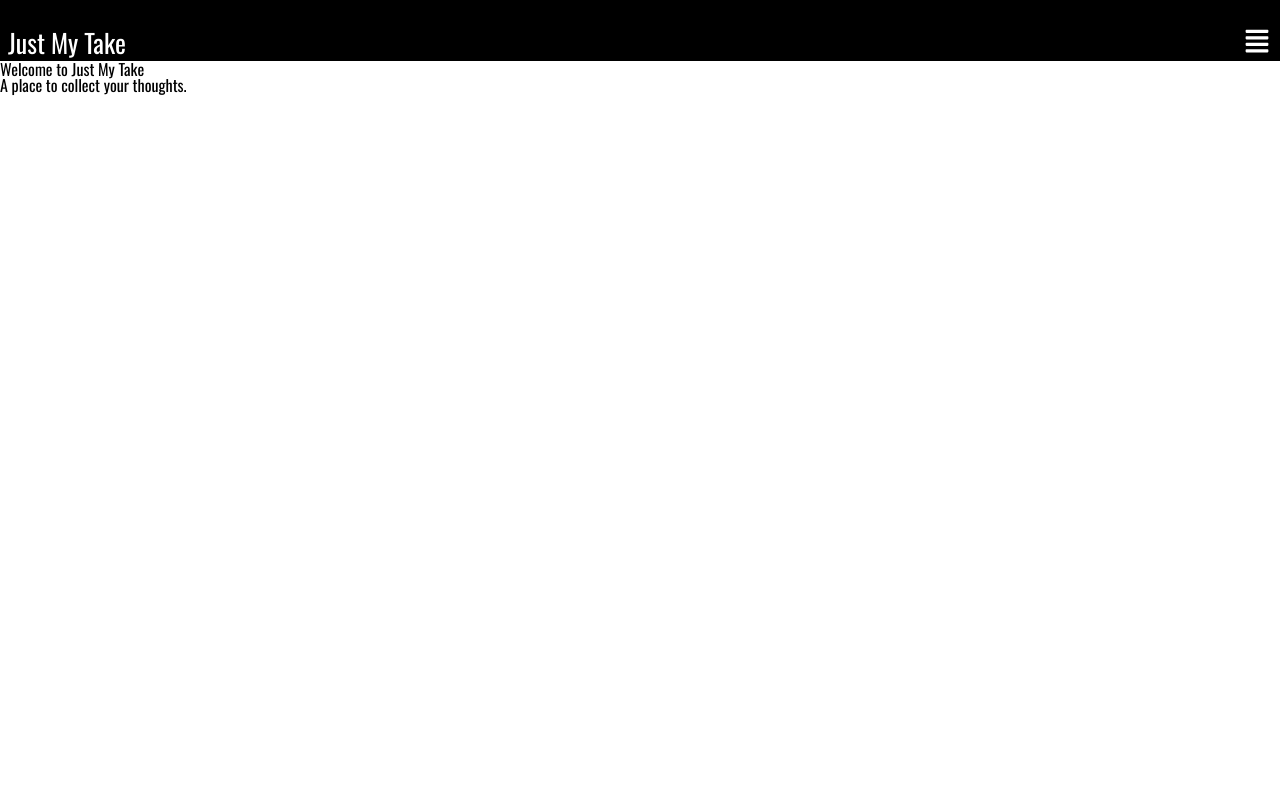
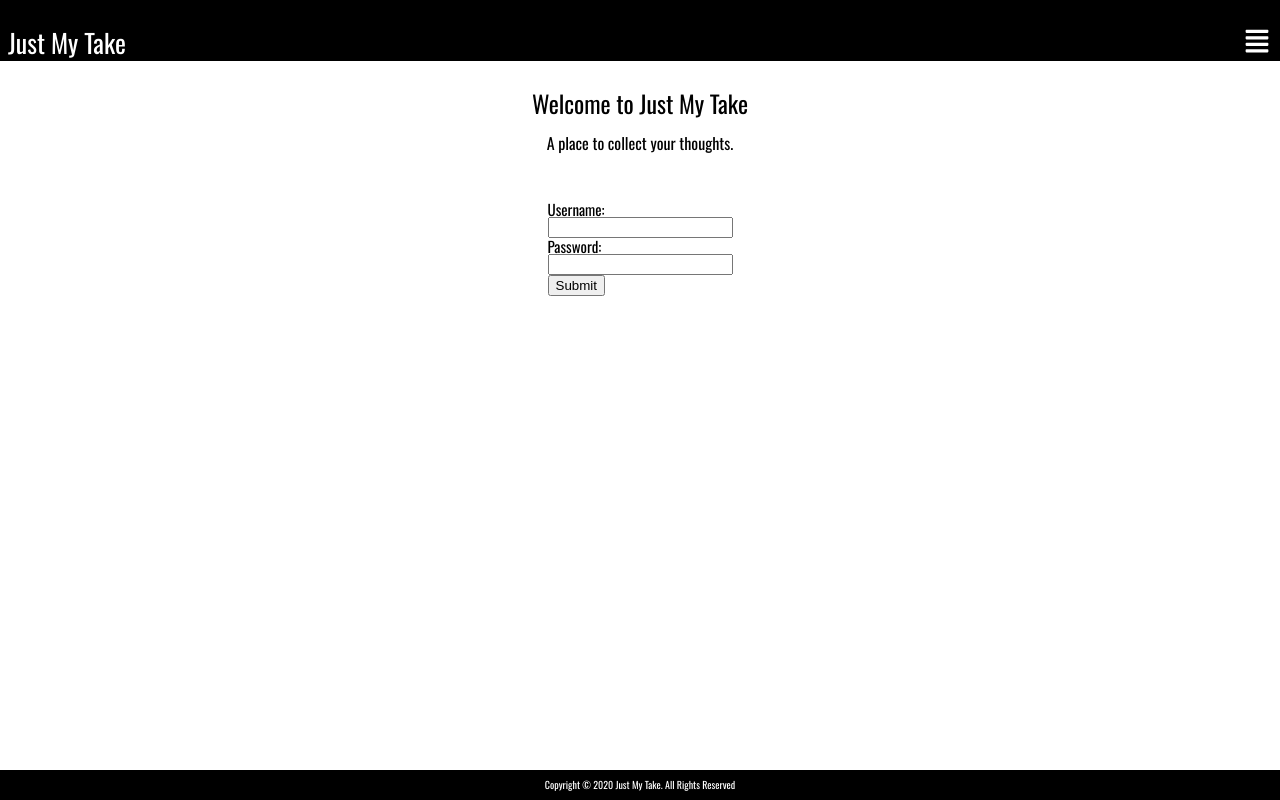
Before and after one commit to EidorianAvi/JustMyTake-Frontend, a React (Create React App) app: page /login in a window 1280 px wide. Built offline with nearby package versions, Linux system fonts and the light colour scheme.

Commit message:
Start building out login form

```diff
--- a/src/App.js
+++ b/src/App.js
@@ -6,6 +6,7 @@ import HomePage from './components/Home/HomePage';
 import MyTakes from './components/MyTakes/MyTakes';
 import Profile from './components/Profile/Profile';
 import Login from './components/Login/Login';
+import Footer from './components/Shared/Footer';
 
 class App extends Component {
   render() {
@@ -17,6 +18,7 @@ class App extends Component {
           <Route path="/my-takes" component={MyTakes}/>
           <Route path="/profile" component={Profile}/>
           <Route path="/login" component={Login} />
+          <Footer />
         </div>
       </BrowserRouter>
     );
--- a/src/components/Login/Login.css
+++ b/src/components/Login/Login.css
@@ -0,0 +1,27 @@
+.login-page {
+    display: flex;
+    flex-direction: column;
+    justify-content: center;
+    align-items: center;
+    width: 100%;
+}
+
+.banner {
+    display: flex;
+    flex-direction: column;
+    justify-content: center;
+    align-items: center;
+}
+
+.banner h2 {
+    font-size: 24px;
+    padding: 30px 0px 20px 0px;
+}
+
+.login-form {
+    padding: 50px 0px;
+}
+
+.login-form label{
+    font-size:15px;
+}
--- a/src/components/Login/Login.js
+++ b/src/components/Login/Login.js
@@ -3,9 +3,20 @@ import './Login.css';
 
 const Login = () => {
     return (
-        <div>
-            <h2>Welcome to Just My Take</h2>
-            <p>A place to collect your thoughts.</p>
+        <div className="login-page">
+            <section className="banner">
+                <h2>Welcome to Just My Take</h2>
+                <p>A place to collect your thoughts.</p>
+            </section>
+            <section className="login-form">
+                <form action="">
+                    <label htmlFor="username">Username:</label><br/>
+                    <input type="text"/><br/>
+                    <label htmlFor="password">Password:</label><br/>
+                    <input type="password"/><br/>
+                    <button>Submit</button>
+                </form>
+            </section>
         </div>
     )
 }
--- /dev/null
+++ b/src/components/Shared/Footer.css
@@ -0,0 +1,15 @@
+.footer {
+    position: absolute;
+    bottom: 0;
+    height: 30px;
+    width: 100%;
+    display: flex;
+    justify-content: center;
+    align-items: center;
+    background-color: black;
+}
+
+.footer p {
+    font-size: 10px;
+    color: white;
+}
--- a/src/components/Shared/Footer.js
+++ b/src/components/Shared/Footer.js
@@ -1,8 +1,9 @@
 import React from 'react'
+import './Footer.css'
 
 const Footer = () => {
     return (
-        <div>
+        <div className="footer">
             <p>Copyright © 2020 Just My Take. All Rights Reserved</p>
         </div>
     )
```
Also changed, not shown: 1 other file (tests, documents, lock files or other folders).
